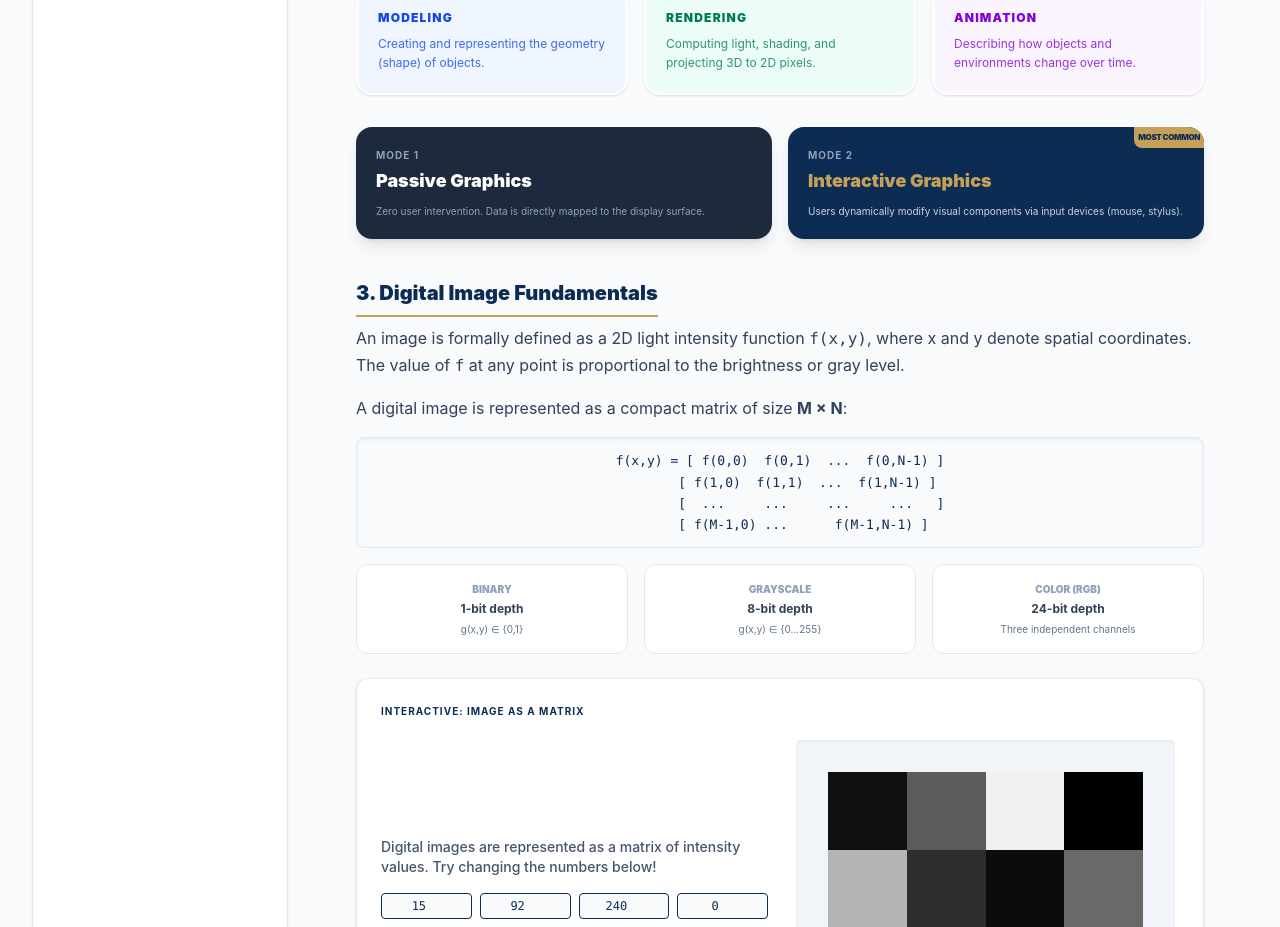
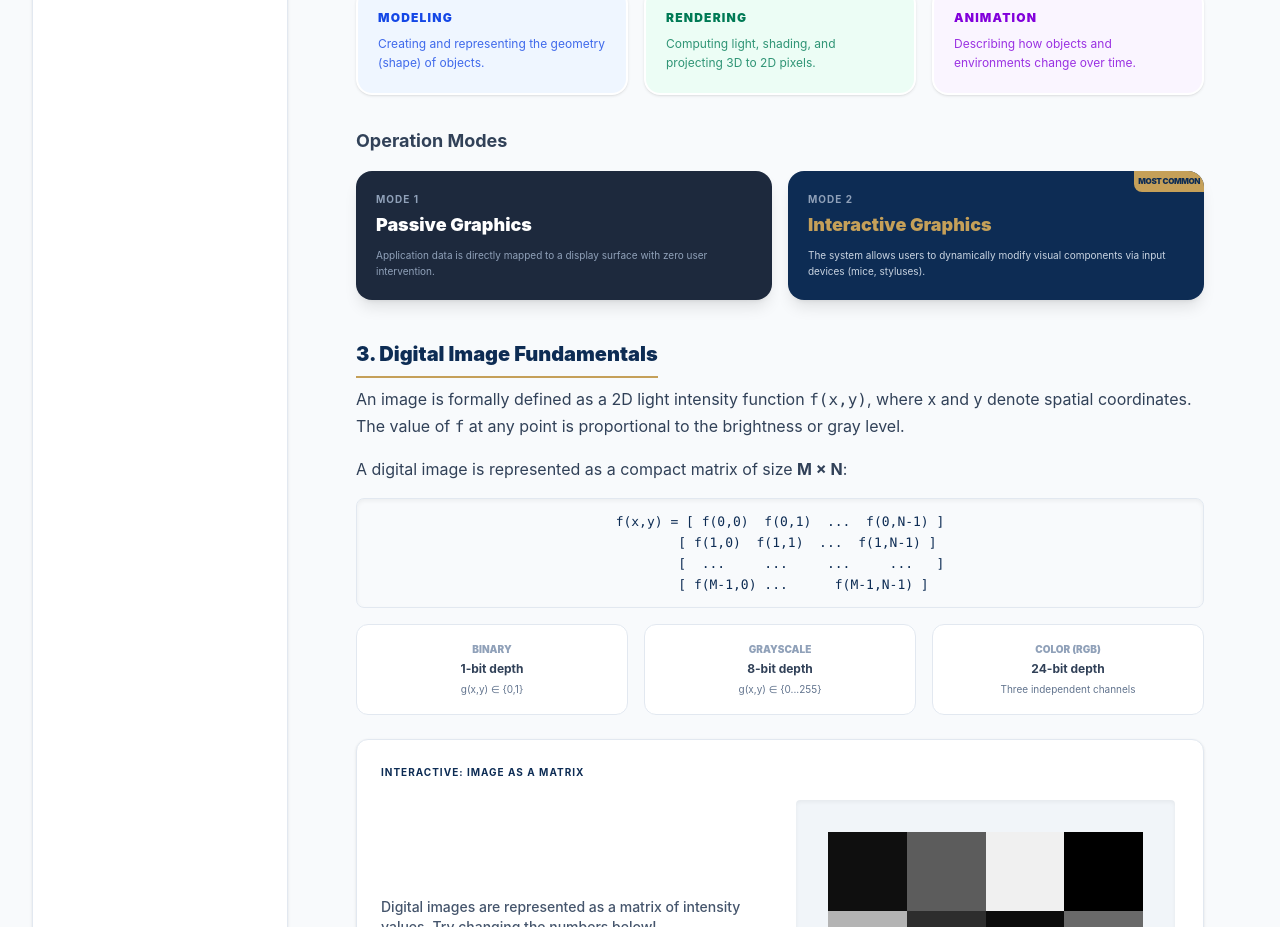
Before and after one commit to 4awmy/computer-graphics-portal, a React (Vite) app in the folder portal/: page / in a window 1280 px wide. Shown: the part 1240-2167 px from the top of the page. Built offline with nearby package versions, Linux system fonts and the light colour scheme.

Commit message:
feat: complete interactive scrollytelling curriculum with enhanced visuals and restored sandboxes

```diff
--- a/portal/src/components/lectures/Lecture11Transform3D.tsx
+++ b/portal/src/components/lectures/Lecture11Transform3D.tsx
@@ -73,8 +73,6 @@ const Transform3DVisualizer = () => {
       return [x, y, z];
     });
   }, [type, val, axis]);
-
-  const viewWidth = 20, viewHeight = 20;
 
   return (
     <div className="bg-white border border-slate-200 rounded-xl p-6 shadow-sm my-6">
@@ -295,7 +293,27 @@ export const Lecture11Transform3D: React.FC = () => {
            <Equation>P' = (Mn · ... · M2 · M1) · P</Equation>
            <p className="text-xs text-slate-300 italic">M1 is applied first, Mn is applied last.</p>
         </div>
+
+        <div className="bg-white border border-slate-200 p-6 rounded-2xl shadow-sm group">
+           <div className="flex justify-between items-center mb-6">
+              <p className="font-black text-aast-navy text-sm uppercase tracking-wider">Sample Pipeline Problem</p>
+              <span className="px-2 py-1 bg-purple-100 text-purple-700 text-[10px] font-black rounded uppercase">Exam Style</span>
+           </div>
+           <p className="text-sm text-slate-600 mb-4 font-bold">Construct the composite transformation matrix for the following sequence:</p>
+           <ol className="list-decimal pl-6 text-xs text-slate-500 space-y-1 mb-6">
+              <li>Translate along Y by distance <code>a</code>: <code>T(0, a, 0)</code></li>
+              <li>Rotate around X-axis by <code>90°</code>: <code>Rx(90°)</code></li>
+              <li>Translate along Z by distance <code>a</code>: <code>T(0, 0, a)</code></li>
+              <li>Rotate around Y-axis by <code>90°</code>: <code>Ry(90°)</code></li>
+           </ol>
+           <div className="bg-slate-50 p-5 rounded-2xl">
+              <p className="text-[10px] font-black text-slate-400 uppercase mb-2 text-center">Mathematical Ordering Expression</p>
+              <Equation>M_composite = Ry(90°) · T(0, 0, a) · Rx(90°) · T(0, a, 0)</Equation>
+              <p className="text-[10px] text-slate-400 mt-4 italic leading-relaxed text-center">Evaluating this sequence from right to left combines translation vectors and rotational coefficients into a unified matrix.</p>
+           </div>
+        </div>
       </Section>
+
     </div>
   );
 };
--- a/portal/src/components/lectures/Lecture1Intro.tsx
+++ b/portal/src/components/lectures/Lecture1Intro.tsx
@@ -211,20 +211,22 @@ export const Lecture1Intro: React.FC = () => {
           ))}
         </div>
 
-        <div className="grid grid-cols-2 gap-4 mt-8">
+        <h4 className="font-bold text-lg mb-4 mt-8">Operation Modes</h4>
+        <div className="grid grid-cols-2 gap-4 mt-2">
            <div className="bg-slate-800 text-white p-5 rounded-2xl shadow-lg">
              <h5 className="text-[10px] font-bold text-slate-400 uppercase tracking-widest mb-1">Mode 1</h5>
              <p className="font-black text-lg">Passive Graphics</p>
-             <p className="text-[10px] text-slate-400 mt-2">Zero user intervention. Data is directly mapped to the display surface.</p>
+             <p className="text-[10px] text-slate-400 mt-2">Application data is directly mapped to a display surface with zero user intervention.</p>
            </div>
            <div className="bg-aast-navy text-white p-5 rounded-2xl shadow-lg relative overflow-hidden">
              <div className="absolute top-0 right-0 p-1 bg-aast-gold text-aast-navy text-[8px] font-black uppercase tracking-tighter rounded-bl-lg">Most Common</div>
              <h5 className="text-[10px] font-bold text-slate-400 uppercase tracking-widest mb-1">Mode 2</h5>
              <p className="font-black text-lg text-aast-gold">Interactive Graphics</p>
-             <p className="text-[10px] text-slate-300 mt-2">Users dynamically modify visual components via input devices (mouse, stylus).</p>
+             <p className="text-[10px] text-slate-300 mt-2">The system allows users to dynamically modify visual components via input devices (mice, styluses).</p>
            </div>
         </div>
       </Section>
+
 
       <Section title="3. Digital Image Fundamentals">
         <p>An image is formally defined as a 2D light intensity function <code>f(x,y)</code>, where x and y denote spatial coordinates. The value of <code>f</code> at any point is proportional to the brightness or gray level.</p>
```
